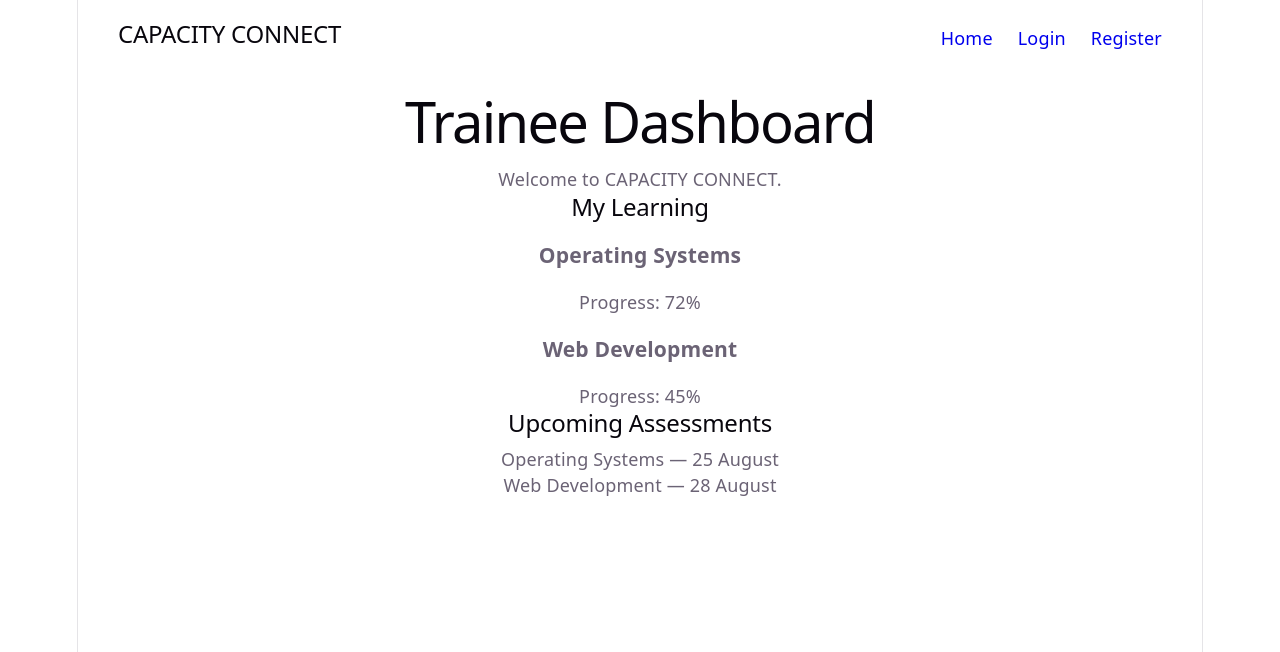
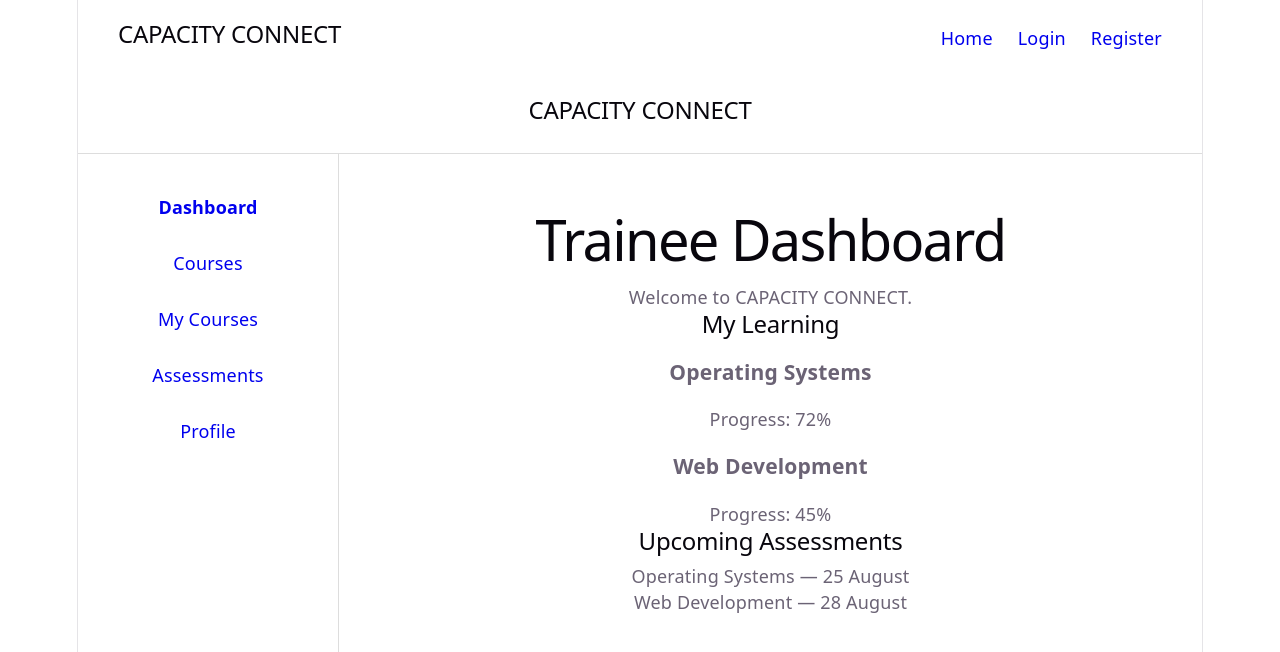
Before and after one commit to Pushkar404/capacity-connect, a React app in the folder frontend/: page /trainee in a window 1280 px wide. Shown: the top 652 px of the page. Built offline with nearby package versions, Linux system fonts and the light colour scheme; the HTML template or start-up script is replaced by a standard one.

Commit message:
added dashboard for trainee

```diff
--- a/frontend/src/App.jsx
+++ b/frontend/src/App.jsx
@@ -9,6 +9,7 @@ import TraineeCourses from "./pages/trainee/Courses";
 import TraineeMyCourses from "./pages/trainee/MyCourses";
 import TraineeAssessments from "./pages/trainee/Assessments";
 import TraineeProfile from "./pages/trainee/Profile";
+import TraineeLayout from "./layouts/TraineeLayout";
 
 function App() {
   return (
@@ -18,11 +19,14 @@ function App() {
           <Route path="/" element={<Home />} />
           <Route path="/login" element={<Login />} />
           <Route path="/register" element={<Register />} />
-          <Route path="/trainee" element={<TraineeDashboard />} />
-          <Route path="/trainee/courses" element={<TraineeCourses />} />
-          <Route path="/trainee/my-courses" element={<TraineeMyCourses />} />
-          <Route path="/trainee/assessments" element={<TraineeAssessments />} />
-          <Route path="/trainee/profile" element={<TraineeProfile />} />
+
+          <Route path="/trainee" element={<TraineeLayout />}>
+            <Route index element={<TraineeDashboard />} />
+            <Route path="courses" element={<TraineeCourses />} />
+            <Route path="my-courses" element={<TraineeMyCourses />} />
+            <Route path="assessments" element={<TraineeAssessments />} />
+            <Route path="profile" element={<TraineeProfile />} />
+          </Route>
         </Route>
       </Routes>
     </BrowserRouter>
--- /dev/null
+++ b/frontend/src/css/TraineeLayout.css
@@ -0,0 +1,35 @@
+.trainee-header {
+  padding: 20px 40px;
+  border-bottom: 1px solid #ddd;
+}
+
+.trainee-container {
+  display: flex;
+  min-height: calc(100vh - 80px);
+}
+
+.trainee-sidebar {
+  width: 220px;
+  padding: 30px 20px;
+  border-right: 1px solid #ddd;
+}
+
+.trainee-nav {
+  display: flex;
+  flex-direction: column;
+  gap: 10px;
+}
+
+.trainee-nav a {
+  padding: 10px 15px;
+  text-decoration: none;
+}
+
+.trainee-nav a.active {
+  font-weight: bold;
+}
+
+.trainee-content {
+  flex: 1;
+  padding: 40px;
+}
--- /dev/null
+++ b/frontend/src/layouts/TraineeLayout.jsx
@@ -0,0 +1,32 @@
+import { NavLink, Outlet } from "react-router-dom";
+import "../css/TraineeLayout.css";
+
+function TraineeLayout() {
+  return (
+    <div>
+      <header className="trainee-header">
+        <h2>CAPACITY CONNECT</h2>
+      </header>
+
+      <div className="trainee-container">
+        <aside className="trainee-sidebar">
+          <nav className="trainee-nav">
+            <NavLink to="/trainee" end>
+              Dashboard
+            </NavLink>
+            <NavLink to="/trainee/courses">Courses</NavLink>
+            <NavLink to="/trainee/my-courses">My Courses</NavLink>
+            <NavLink to="/trainee/assessments">Assessments</NavLink>
+            <NavLink to="/trainee/profile">Profile</NavLink>
+          </nav>
+        </aside>
+
+        <main className="trainee-content">
+          <Outlet />
+        </main>
+      </div>
+    </div>
+  );
+}
+
+export default TraineeLayout;
```
